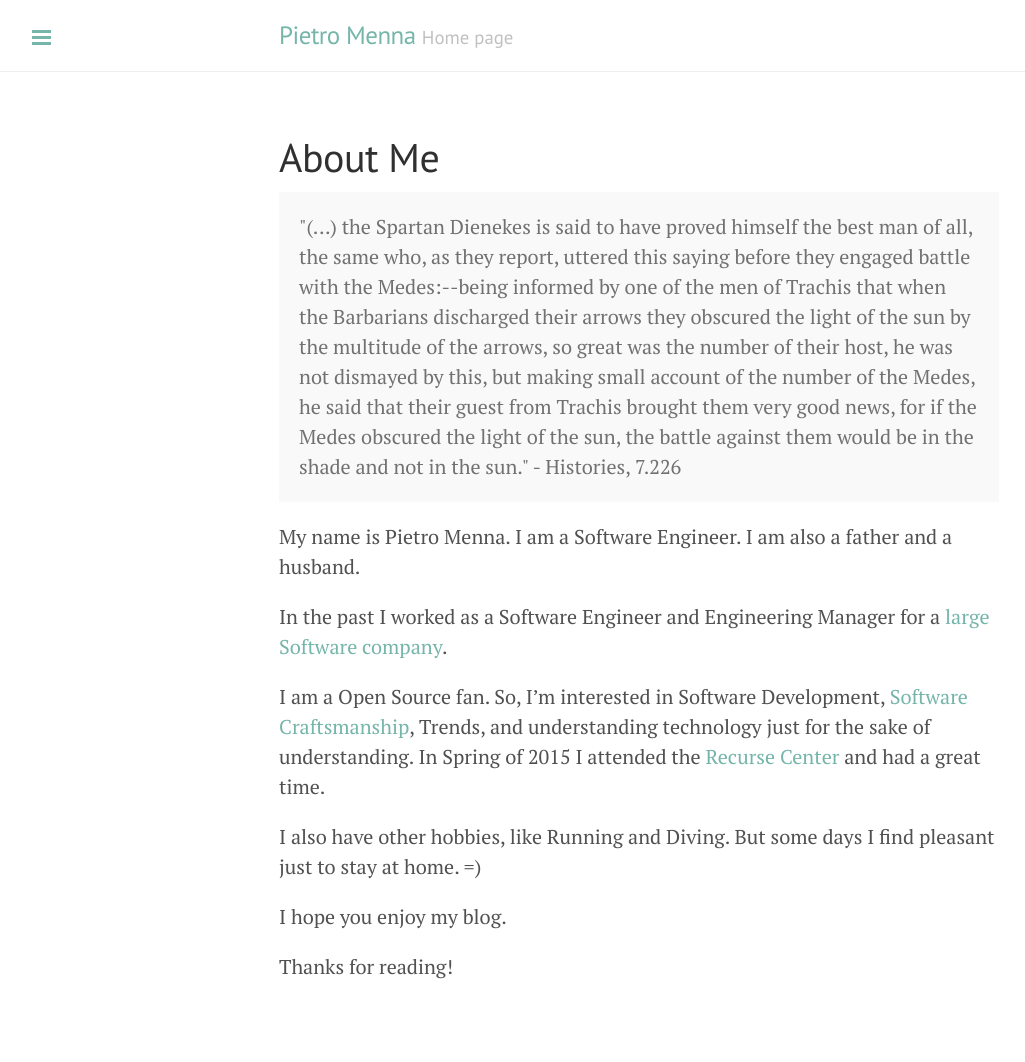
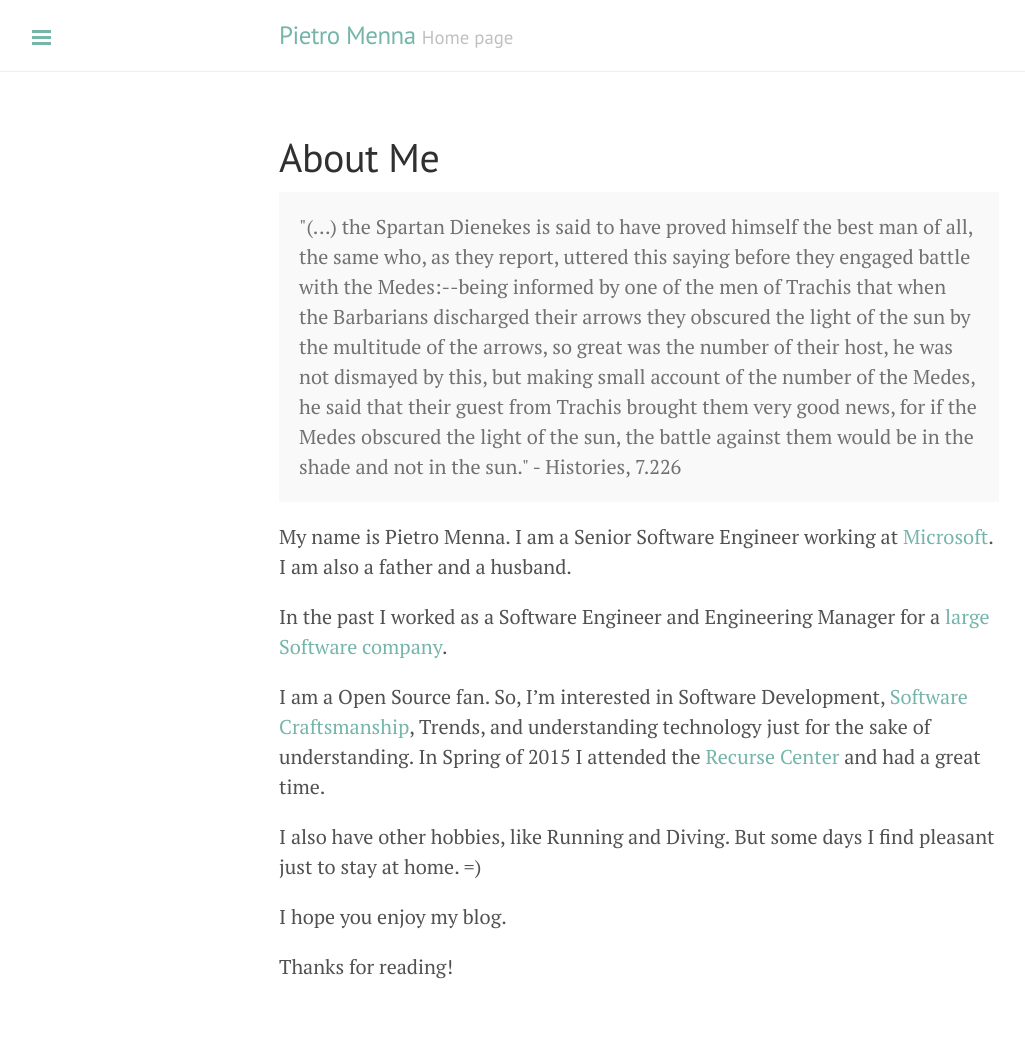
Before and after one commit to pietromenna/pietromenna.github.io, a Jekyll site: the page built from about.md, in a window 1280 px wide. Shown: the whole page, without its empty margins (1-1026 px from the left). Built offline with Jekyll 4.4.1, drawn with Linux system fonts in a browser that asks for light colours; a script that is not in the unit is left out.

Commit message:
Add current company

```diff
--- a/about.md
+++ b/about.md
@@ -7,7 +7,7 @@ title: About Me
   "(...) the Spartan Dienekes is said to have proved himself the best man of all, the same who, as they report, uttered this saying before they engaged battle with the Medes:--being informed by one of the men of Trachis that when the Barbarians discharged their arrows they obscured the light of the sun by the multitude of the arrows, so great was the number of their host, he was not dismayed by this, but making small account of the number of the Medes, he said that their guest from Trachis brought them very good news, for if the Medes obscured the light of the sun, the battle against them would be in the shade and not in the sun." - Histories, 7.226
 </p>
 
-My name is Pietro Menna. I am a Software Engineer. I am also a father and a husband.
+My name is Pietro Menna. I am a Senior Software Engineer working at [Microsoft][4]. I am also a father and a husband.
 
 In the past I worked as a Software Engineer and Engineering Manager for a [large Software company][1].
 
```
Also changed, not shown: other parts of about.md (+1 -0 lines).
